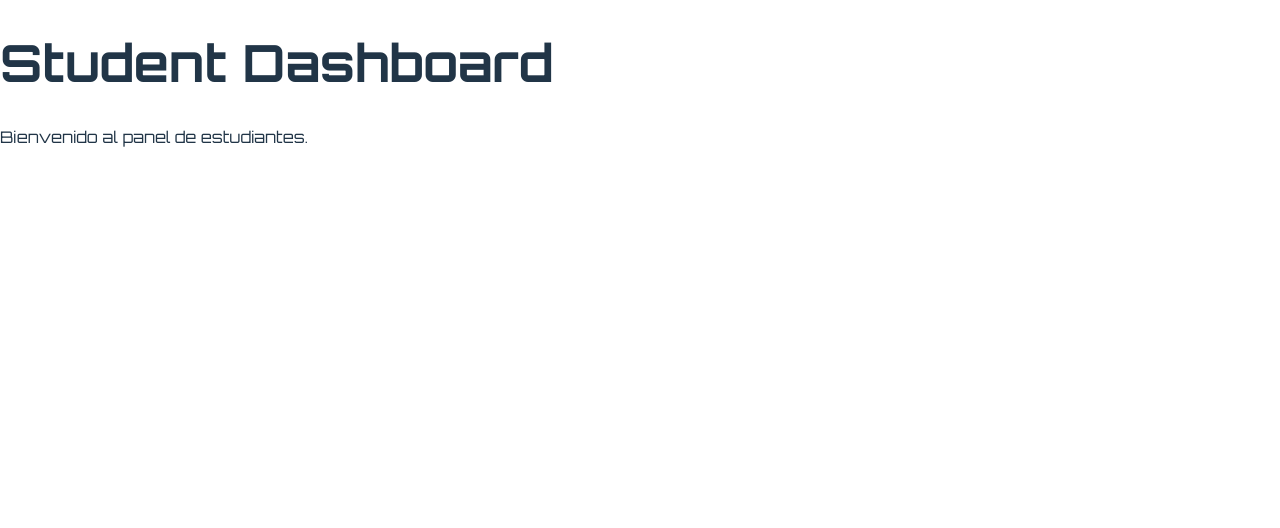
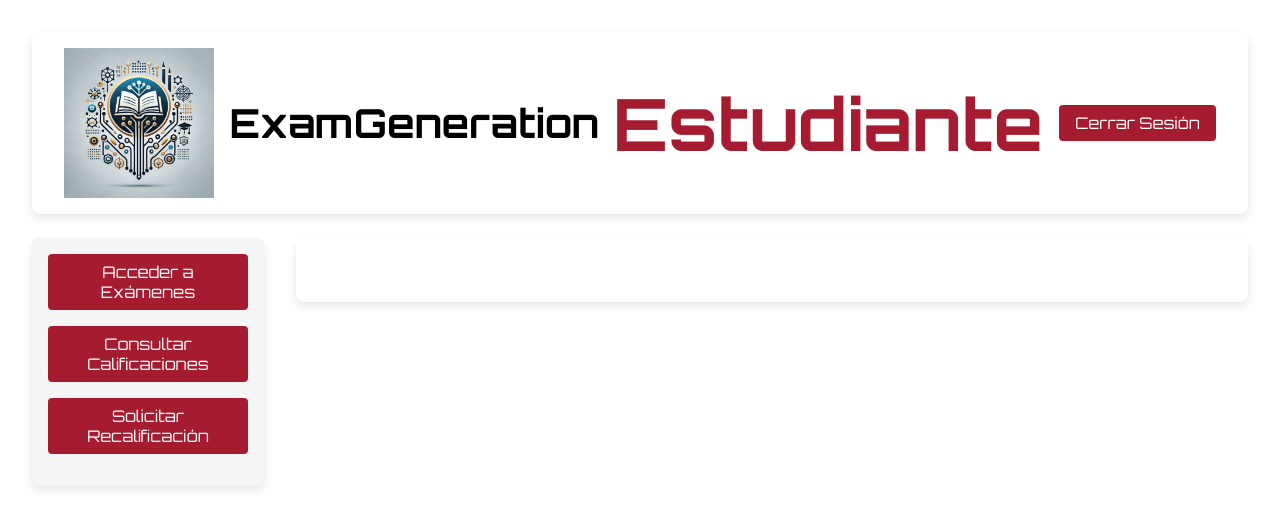
Before and after one commit to JD3M0N/Web_AutomaticExamGeneration, a React (Vite) app in the folder Web_AEG/: page /student in a window 1280 px wide. Shown: the top 528 px of the page. Built offline with nearby package versions, Linux system fonts and the light colour scheme; sample sign-in values are in the browser's storage.

Commit message:
Implementacion de la vista de la pagina Student

```diff
--- /dev/null
+++ b/Web_AEG/src/components/StudentNavbar.tsx
@@ -0,0 +1,32 @@
+import { useNavigate } from 'react-router-dom';
+import logo from '../assets/logo.jpg'; // Asegúrate de tener un logo en esta ruta
+import '../css/navbar.css';
+
+const StudentNavbar = () => {
+    const navigate = useNavigate();
+
+    const handleLogout = () => {
+        localStorage.removeItem('token');
+        localStorage.removeItem('userType');
+        navigate('/');
+    };
+
+    return (
+        <header className="home-header">
+            <div className="logo-container">
+                <img src={logo} alt="ExamGeneration Logo" className="logo" />
+                <span className="project-name">ExamGeneration</span>
+            </div>
+            <nav className="navbar">
+                <ul>
+                    <li className="admin-link">Estudiante</li>
+                    <li>
+                        <button className="logout-button" onClick={handleLogout}>Cerrar Sesión</button>
+                    </li>
+                </ul>
+            </nav>
+        </header>
+    );
+};
+
+export default StudentNavbar;
--- a/Web_AEG/src/css/student.css
+++ b/Web_AEG/src/css/student.css
@@ -9,8 +9,17 @@
 
 .student-content {
     display: flex;
-    flex-direction: column;
-    align-items: center;
+    flex-direction: row; /* Asegura que los elementos se coloquen en fila */
+    align-items: flex-start; /* Alinea los elementos en la parte superior */
+}
+
+.sidebar {
+    width: 200px;
+    background-color: #f5f5f5;
+    padding: 1rem;
+    box-shadow: 0 4px 8px rgba(0, 0, 0, 0.1);
+    border-radius: 8px;
+    margin-right: 2rem; /* Agrega margen a la derecha para separar la barra del contenido */
 }
 
 .student-content p {
--- a/Web_AEG/src/pages/Student.tsx
+++ b/Web_AEG/src/pages/Student.tsx
@@ -1,10 +1,38 @@
-import React from 'react';
+import React, { useState } from 'react';
+import StudentNavbar from '../components/StudentNavbar';
+import '../css/student.css';
 
 const StudentPage = () => {
+    const [activeForm, setActiveForm] = useState('');
+
     return (
-        <div>
-            <h1>Student Dashboard</h1>
-            <p>Bienvenido al panel de estudiantes.</p>
+        <div className="student-page">
+            <StudentNavbar />
+            <div className="student-content">
+                <div className="sidebar">
+                    <button onClick={() => setActiveForm('accessExams')}>Acceder a Exámenes</button>
+                    <button onClick={() => setActiveForm('viewGrades')}>Consultar Calificaciones</button>
+                    <button onClick={() => setActiveForm('requestRegrade')}>Solicitar Recalificación</button>
+                </div>
+                <div className="form-container">
+                    {activeForm === 'accessExams' && (
+                        <div>
+                            <h2>Lista de exámenes asignados</h2>
+                            <ul>
+                                {exams.map((exam) => (
+                                    <li key={exam.id}>
+                                        <span>{exam.name} - {exam.date}</span>
+                                        <button onClick={() => setActiveForm('takeExam')}>Realizar Examen</button>
+                                    </li>
+                                ))}
+                            </ul>
+                        </div>
+                    )}
+                    {activeForm === 'takeExam' && <p>Formulario para realizar un examen.</p>}
+                    {activeForm === 'viewGrades' && <p>Historial de calificaciones.</p>}
+                    {activeForm === 'requestRegrade' && <p>Formulario para solicitar una recalificación.</p>}
+                </div>
+            </div>
         </div>
     );
 };
```
Also changed, not shown: 1 other file (tests, documents, lock files or other folders).
